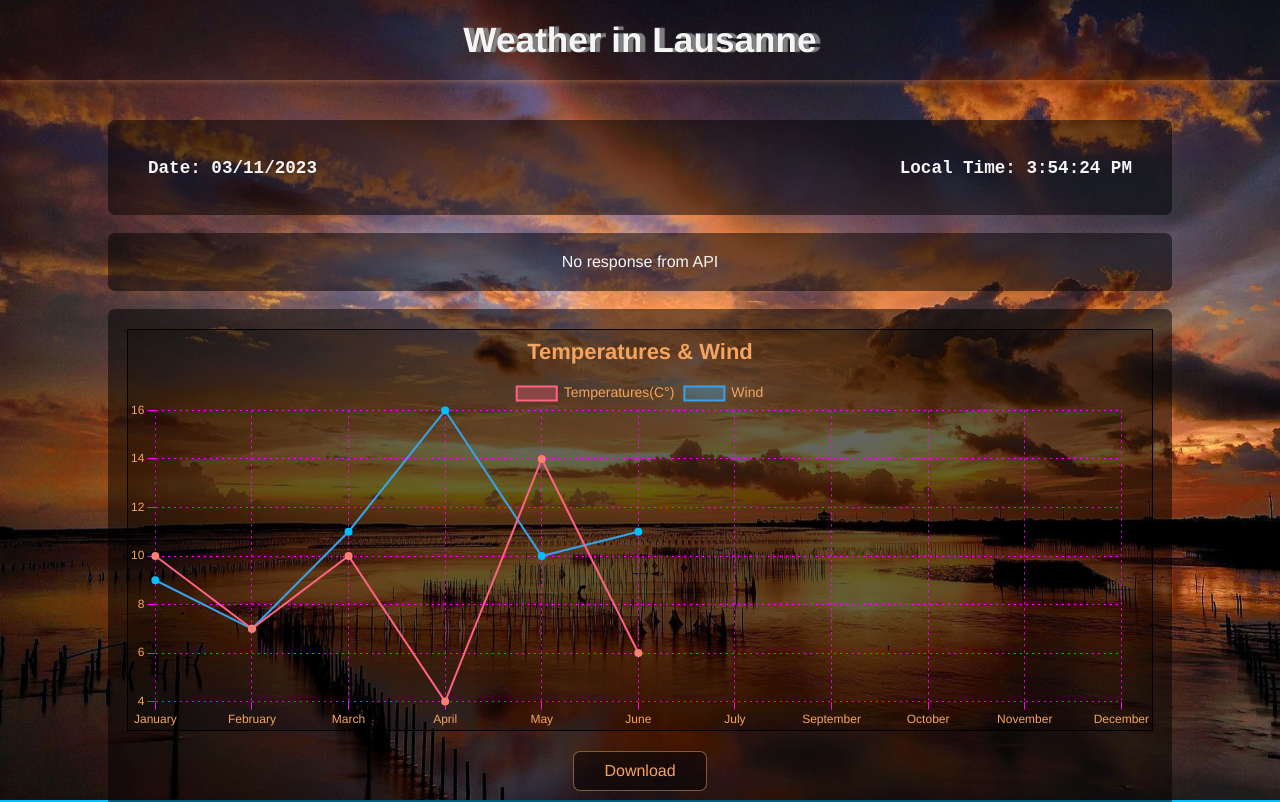
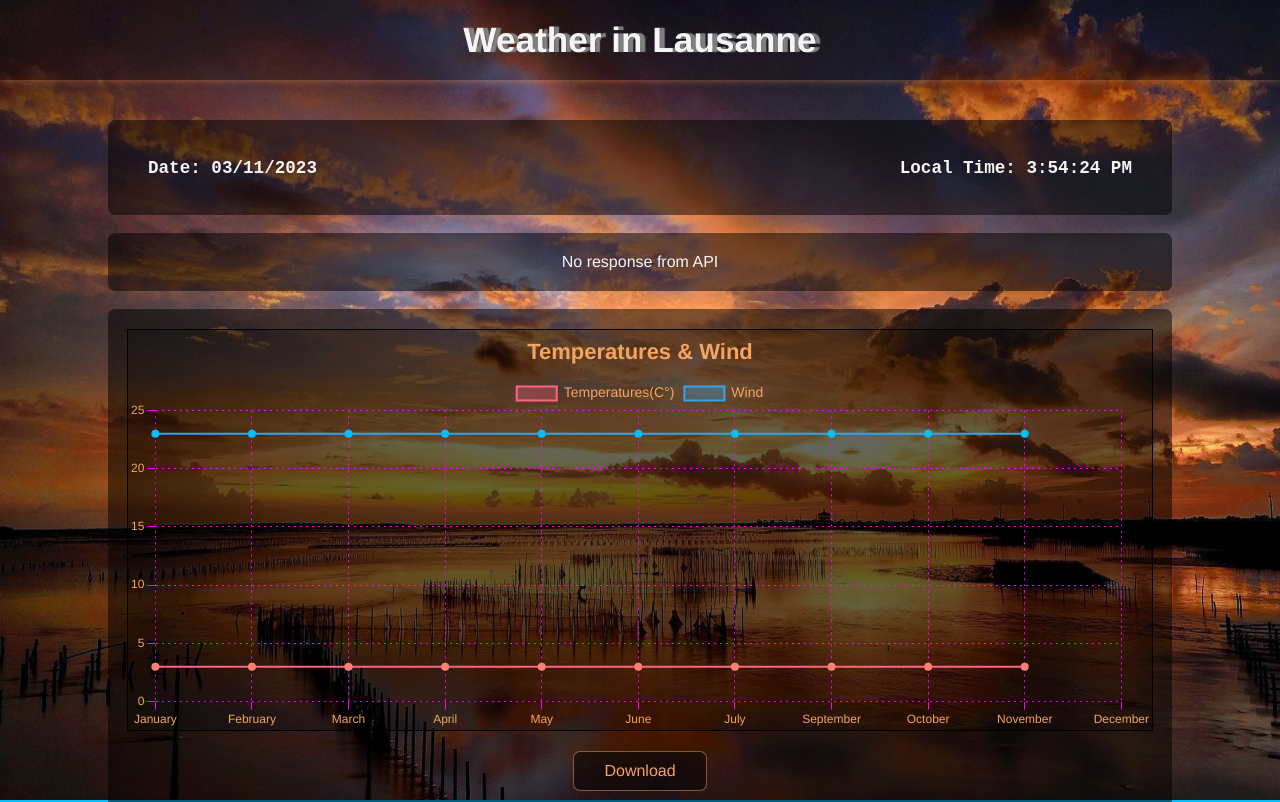
Before and after one commit to TLRKiliann/weather-app, a React (Vite) app in the folder vite-project/: page / in a window 1280 px wide. Shown: the top 802 px of the page. Built offline with nearby package versions, Linux system fonts and the light colour scheme; no server answers.

Commit message:
data per month created for line chart

```diff
--- a/vite-project/src/components/LineChart.tsx
+++ b/vite-project/src/components/LineChart.tsx
@@ -9,6 +9,13 @@ import {
     Legend,
   } from 'chart.js';
   import { Line } from 'react-chartjs-2';
+  import db_data from '../services/db_data'
+
+  const tempVal = db_data.map((m) => m.temp)
+  console.log(tempVal, "db_data")
+
+  const windVal = db_data.map((m) => m.wind)
+  console.log(windVal, "db_data")
 
   ChartJS.register(
     CategoryScale,
@@ -78,7 +85,7 @@ import {
     datasets: [
       {
         label: 'Temperatures(C°)',
-        data: [10,7,10,4,14,6],
+        data: tempVal,
         borderColor: 'rgb(255, 99, 132)',
         backgroundColor: 'rgba(255, 99, 132, 0.3)',
         pointBorderColor: 'salmon',
@@ -87,7 +94,7 @@ import {
       },
       {
         label: 'Wind',
-        data: [9, 7, 11, 16, 10, 11],
+        data: windVal,
         borderColor: 'rgb(53, 162, 235)',
         backgroundColor: 'rgba(53, 162, 235, 0.3)',
         pointBorderColor: 'deepskyblue',
@@ -99,7 +106,6 @@ import {
 
 
 function LineChart() {
-
   return (
     <section className="lineChart">
 
--- /dev/null
+++ b/vite-project/src/services/db_data.ts
@@ -0,0 +1,60 @@
+type DataDbProps = {
+    id: number;
+    temp: number | null;
+    wind: number | null;
+  }
+
+const db_data: DataDbProps[] = [
+    {
+        id: 1,
+        temp: 3,
+        wind: 23
+    },
+    {    id: 2,
+        temp: 3,
+        wind: 23
+    },
+    {    id: 3,
+        temp: 3,
+        wind: 23
+    },
+    {    id: 4,
+        temp: 3,
+        wind: 23
+    },
+    {    id: 5,
+        temp: 3,
+        wind: 23
+    },
+    {    id: 6,
+        temp: 3,
+        wind: 23
+    },
+    {    id: 7,
+        temp: 3,
+        wind: 23
+    },
+    {    id: 8,
+        temp: 3,
+        wind: 23
+    },
+    {    id: 9,
+        temp: 3,
+        wind: 23
+    },
+    {
+        id: 10,
+        temp: 3,
+        wind: 23
+    },
+    {
+        id: 11,
+        temp: null,
+        wind: null
+    },
+    {    id: 12,
+        temp: null,
+        wind: null
+    }
+]
+export default db_data
```
